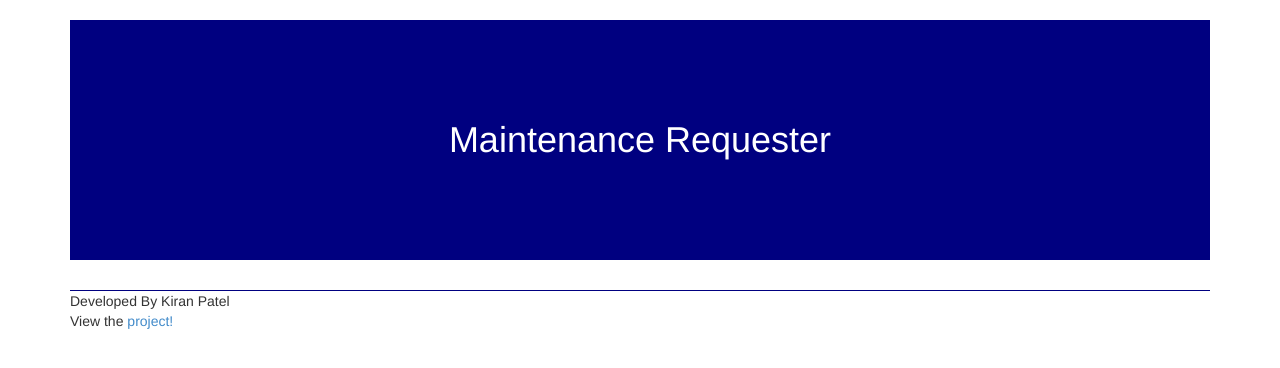
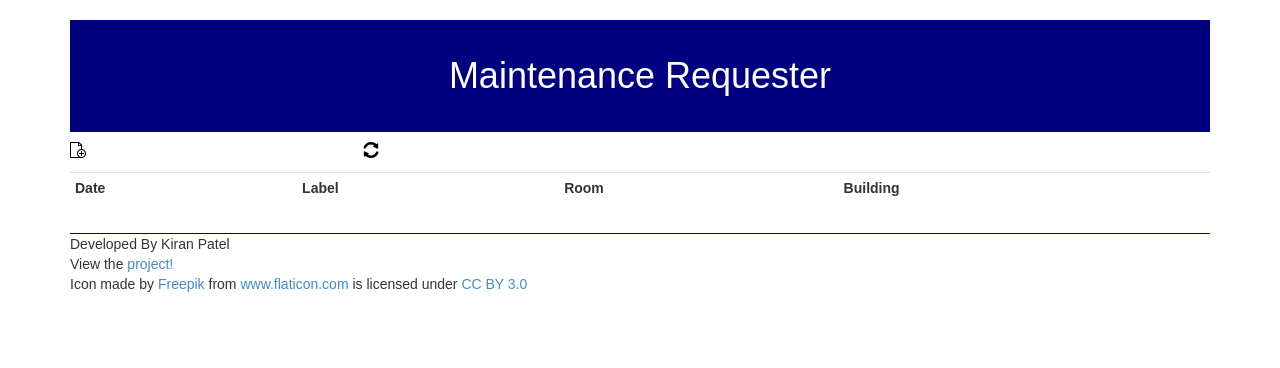
Before and after one commit to kiran94/Maintenance-Request-Tracker, a PHP site: page / in a window 1280 px wide. Shown: the top 368 px of the page. Run offline with PHP 8.4, Linux system fonts and the light colour scheme; lists and menus that the app fills with data are empty; some libraries are stand-ins or nearby versions.

Commit message:
added refresh functionality and changed styling

```diff
--- a/getRequests.php
+++ b/getRequests.php
@@ -15,7 +15,7 @@
 	$result = $execute->query($con, $query);
 
 	//Set cols to get.
-	$cols = ["reqlabel", "building_id", "room_id"];
+	$cols = ["reqlabel", "reqtimestamp" ,"building_id", "room_id"];
 
 	//Print results in JSON format.
 	$execute->printJSON($result, $cols);
--- a/index.php
+++ b/index.php
@@ -1,50 +1,73 @@
 <!DOCTYPE html>
 <html lang="en">
 <head>
+	<title>Maintenance Request Tracker</title>
+
+	<!-- meta -->
 	<meta charset="utf-8" />
     <meta http-equiv="X-UA-Compatible" content="IE=edge" />
     <meta name="viewport" content="width=device-width, initial-scale=1" />
+    <!-- end meta -->
 
-	<title>Maintenance Request Tracker</title>
+	<!-- styles -->
 	<link rel="stylesheet" type="text/css" href="style/bootstrap.min.css" />
 	<link rel="stylesheet" type="text/css" href="style/style.css" />
+	<!-- end styles -->
 </head>
 <body>
 
-	<!-- CONTAINER -->
+	<!-- container -->
 	<div class="container">
 
-		<!-- TITLE -->
+		<!-- title -->
 		<div class="row">
 			<div class="col-xs-12">
-				<h1 id='title'>Maintenance Requester</h1>
+				<h1 id="title">Maintenance Requester</h1>
 			</div>
 		</div>
-		<!-- END TITLE -->
+		<!-- end title -->
 
+		<!-- action icons -->
+		<div class="row">
+			<div class="col-xs-3">
+				<img src="res/img/new.png" id="newrequest" alt="newrequest" width="16px" height="16px" class="img-responsive action-icons"/>
+			</div>
 
+			<div class="col-xs-3">
+				<img src="res/img/refresh.png" id="refresh" alt="refresh" width="16px" height="16px" class="img-responsive action-icons"/>
+			</div>
+		</div>
+		<!-- end icons -->
+
+		<!-- requests table -->
 		<div class="row">
 			<div class="col-xs-12">
-				<ul id="requests"></ul>
+				<table id="requests" class="table table-condensed">
+					<th>Date</th>
+					<th>Label</th>
+					<th>Room</th>
+					<th>Building</th>
+				</table>
 			</div>
 		</div>
-
-
+		<!-- end table -->
 
 		<!-- FOOTER -->
 		<div id='body-footer'>
 			Developed By Kiran Patel<br/>
 			View the <a href='https://github.com/kiran94/Maintenance-Request-Tracker'>project!</a>
+			<div>Icon made by <a href="http://www.freepik.com" title="Freepik">Freepik</a> from <a href="http://www.flaticon.com" title="Flaticon">www.flaticon.com</a> is licensed under <a href="http://creativecommons.org/licenses/by/3.0/" title="Creative Commons BY 3.0">CC BY 3.0</a></div>
 		</div>
 		<!-- END FOOTER -->
 
+	</div>
+	<!-- end container -->
 
-	<!-- END CONTAINER -->
-	</div>
-
-
+	<!-- scripts -->
 	<script type="text/javascript" src="https://code.jquery.com/jquery-2.1.3.min.js"></script>
 	<script type="text/javascript" src="script/bootstrap.min.js"></script>
 	<script type="text/javascript" src="script/loadRequests.js"></script>
+	<!-- end scripts -->
+
 </body>
 </html>
--- a/script/loadRequests.js
+++ b/script/loadRequests.js
@@ -1,29 +1,53 @@
 $(document).ready(function()
 {
-	$.ajax({
+	//Load data from the server.
+	loadData();
+
+	//Function loads data from the server.
+	function loadData()
+	{
+		$.ajax({
 		type: "GET",
 		url: "http://localhost/Projects/Maintenance-Request-Tracker/getRequests.php",
 		success: function(data)
 		{
+
+			$("td").remove();
+
 			//Parse data into JSON object.
 			var parsed_json = JSON.parse(data);
 
 			//Parse results array.
 			parsed_json = parsed_json.result;
+			var allText = "";
 
 			//For each item in the array.
 			for(var i=0; i<parsed_json.length; i++)
 			{
 				//Get the current object element in the array.
 				var row = parsed_json[i];
-				//Append element to the list.
-				$("#requests").append("<li>" + row.reqlabel + "</li>");
+				allText += "<tr>" + "<td>" + row.reqtimestamp + "</td>"
+							+ "<td>" + row.reqlabel + "</td>"
+							+ "<td>" + row.building_id + "</td>"
+							+ "<td>" + row.room_id + "</td>"
+							+ "</tr>";
+
+
+
 			}
+
+			$("#requests").append(allText);
 		},
 		error: function()
 		{
 			alert("error");
 		}
-	});
+		});
+	}
 
+	//Bind load data method to the refresh element.
+	$("#refresh").on("click", function()
+	{
+		loadData();
+	})
 });
--- a/style/style.css
+++ b/style/style.css
@@ -1,20 +1,46 @@
+body
+{
+	font-family: Arial,"Helvetica Neue",Helvetica,sans-serif;
+}
+
 #title
 {
 	text-align: center;
-
-	padding: 100px;
-
+	padding: 1em;
 	color: white;
 	background-color: #000080;
 }
 
 .body-content
 {
-	border: 1px solid #000080;
+	border: 1em solid #000080;
+	padding-top: 1em;
+	padding-bottom: 1em;
+}
 
-	padding-top: 10px;
-	padding-bottom: 10px;
+#requests
+{
+	font-size: 1em;
+	width: 100%;
 }
+
+/*
+table,tr,th,td
+{
+	border : 1px solid black;
+	text-align: center;
+}*/
+
+.close
+{
+	text-align: center
+}
+
+#requests li
+{
+	list-style-type: none;
+}
+
 
 #body-footer
 {
@@ -22,10 +48,8 @@
 	border-top: 1px solid #000080;
 }
 
-td
+.action-icons
 {
-	padding-right: 10px;
-	padding-left: 10px;
-
-
+	cursor: pointer;
+	margin-bottom: 1em;
 }
```
Also changed, not shown: res/img/new.png (added), res/img/refresh.png (added), 4 other files.
